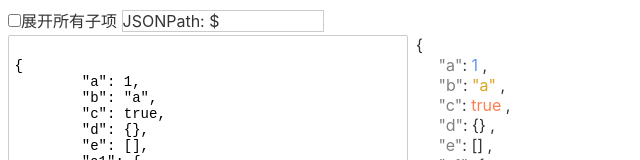
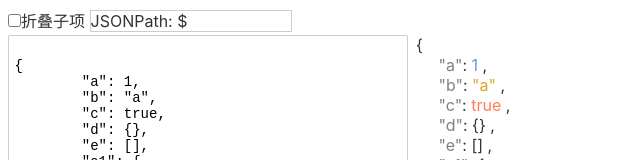
Before and after one commit to leavesster/jsonpath-generator, a Svelte app: page / in a window 1280 px wide. Shown: the top 160 px of the page, without its empty margins (0-640 px from the left). Built offline with nearby package versions, Linux system fonts and the light colour scheme.

Commit message:
fix describe

```diff
--- a/src/App.svelte
+++ b/src/App.svelte
@@ -18,7 +18,7 @@
 </script>
 
 <div class="jsonpath">
-	<label class="options"><input type="checkbox" name="fold" bind:checked={$fold}>展开所有子项</label>
+	<label class="options"><input type="checkbox" name="fold" bind:checked={$fold}>折叠子项</label>
 	<div class="path">
 		<span class="prefix">JSONPath: </span><span>{$path}</span>
 	</div>
```
